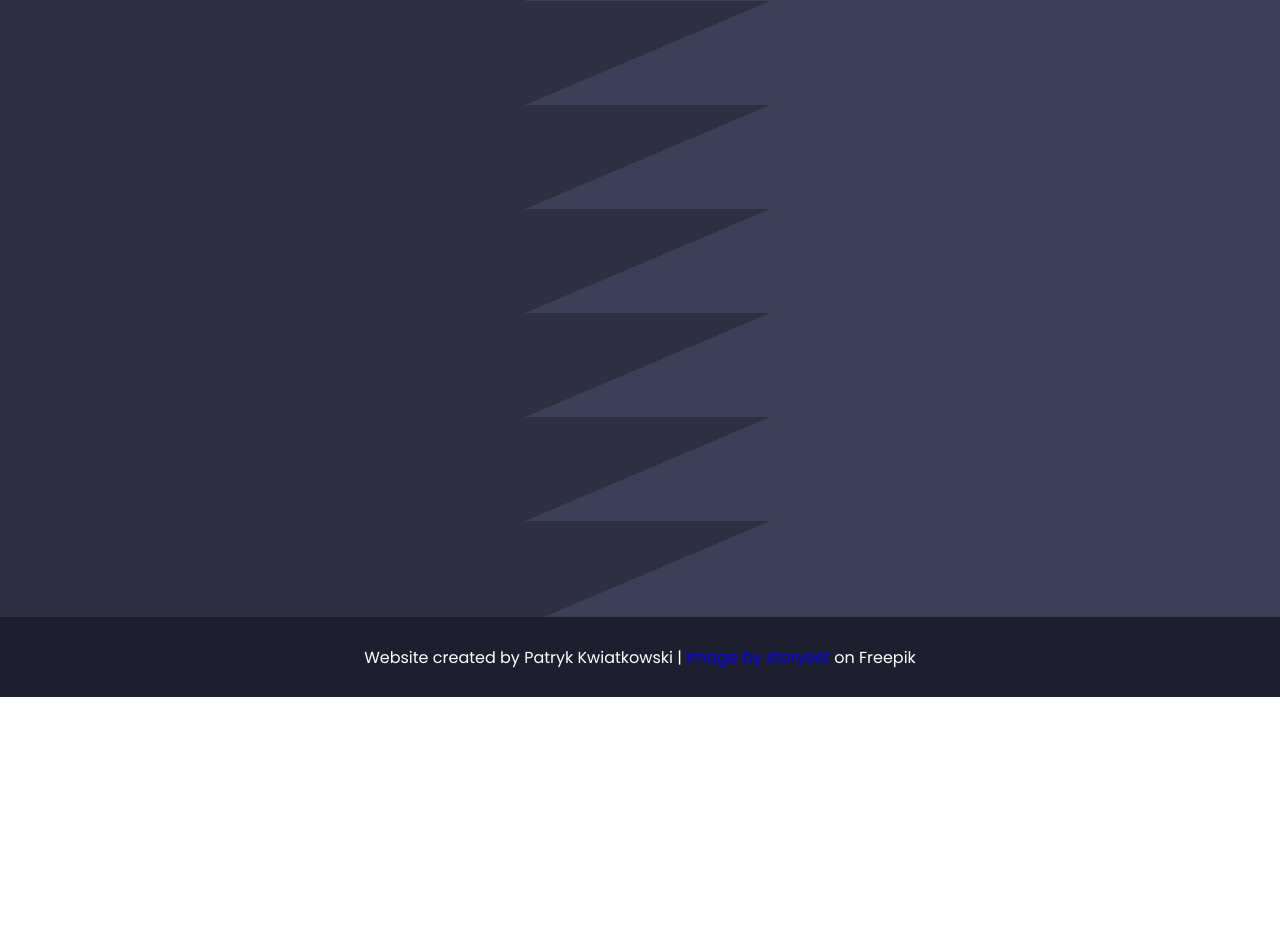
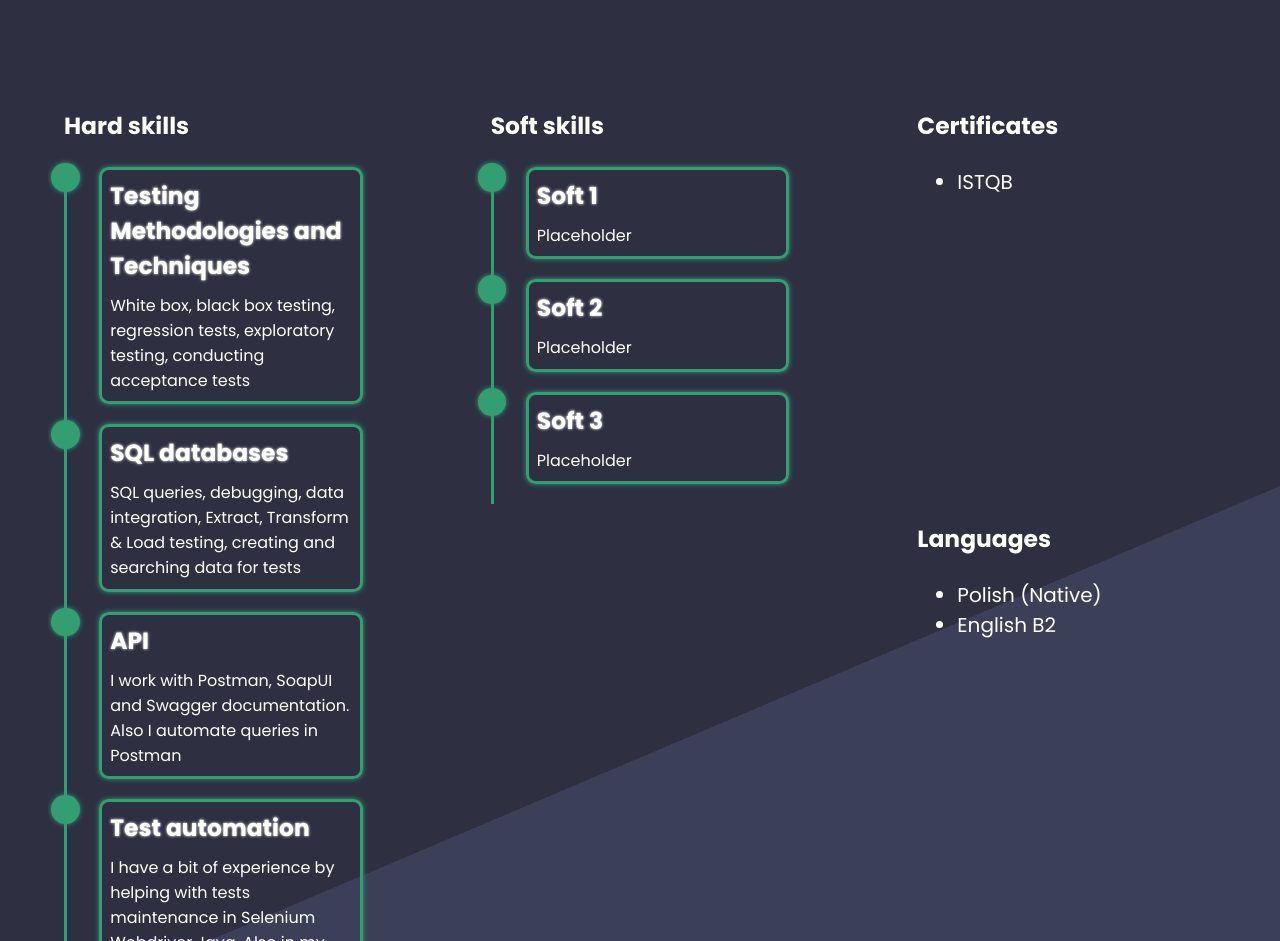
Before and after one commit to BobSn9p/Portfolio, a plain HTML site: page Portfolio final Patryk Kwiatkowski/skills.html in a window 1280 px wide. Shown: the part 103-1044 px from the top of the page. Before the commit the page ends 800 px from the top, so only its background shows below. Drawn offline with nearby package versions, Linux system fonts and the light colour scheme.

Commit message:
Skills page

```diff
--- a/Portfolio final Patryk Kwiatkowski/skills.html
+++ b/Portfolio final Patryk Kwiatkowski/skills.html
@@ -21,17 +21,14 @@
                     <a href="index.html" class="button"><span>About me</span></a>
                     <img src="pictures/bugUP.png" alt="Hover Image" class="bugRight">
                 </div>
-
                 <div class="navElement bug2">
                     <a href="skills.html" class="active button"><span>Skills</span></a>
                     <img src="pictures/bugDOWN.png" alt="Hover Image" class="bugLeft">
                 </div>
-
                 <div class="navElement bug3">
                     <a href="#experience" class="button"><span>Experience</span></a>
                     <img src="pictures/bugUP.png" alt="Hover Image" class="bugLeft">
                 </div>
-
                 <div class="navElement bug4">
                     <a href="#contact" class="button"><span>Contact</span></a>
                     <img src="pictures/bugDOWN.png" alt="Hover Image" class="bugLeft">
@@ -49,15 +46,110 @@
             <a href="index.html">Experience</a>
             <a href="index.html">Contact</a>
         </nav>
-
+        <div class="grid-container">
+            <div class="hard-skills">
+                <h3 class="title">Hard skills</h3>
+                <div class="skills-box">
+                    <div class="skills-content">
+                        <div class="s-content">
+                            <h3>Testing Methodologies and Techniques</h3>
+                            <p>White box, black box testing, regression tests, exploratory testing, conducting acceptance tests</p>
+                        </div>
+                    </div>
+                </div>
+                <div class="skills-box">
+                    <div class="skills-content">
+                        <div class="s-content">
+                            <h3>SQL databases</h3>
+                            <p>SQL queries, debugging, data integration, Extract, Transform & Load testing, creating and searching data for tests</p>
+                        </div>
+                    </div>
+                </div>
+                <div class="skills-box">
+                    <div class="skills-content">
+                        <div class="s-content">
+                            <h3>API</h3>
+                            <p>I work with Postman, SoapUI and Swagger documentation. Also I automate queries in Postman</p>
+                        </div>
+                    </div>
+                </div>
+                <div class="skills-box">
+                    <div class="skills-content">
+                        <div class="s-content">
+                            <h3>Test automation</h3>
+                            <p>I have a bit of experience by helping with tests maintenance in Selenium Webdriver Java. Also in my free time I am learning more about tests automation (Selenium Java and Playwright JS)</p>
+                        </div>
+                    </div>
+                </div>
+                <div class="skills-box">
+                    <div class="skills-content">
+                        <div class="s-content">
+                            <h3>HTML/CSS/JS</h3>
+                            <p> have basic knowledge which allows me to write simple websites and also helps me to distinguish whether the bug occurred on the FE or BE side</p>
+                        </div>
+                    </div>
+                </div>
+            </div>
+            <div class="skills-box">
+                <div class="skills-content">
+                    <div class="s-content">
+                        <h3>Placeholder</h3>
+                        <p>Placeholder v2</p>
+                    </div>
+                </div>
+            </div>
+            <div class="soft-skills">
+                <h3 class="title">Soft skills</h3>
+                <div class="skills-box">
+                    <div class="skills-content">
+                        <div class="s-content">
+                            <h3>Soft 1</h3>
+                            <p>Placeholder</p>
+                        </div>
+                    </div>
+                </div>
+                <div class="skills-box">
+                    <div class="skills-content">
+                        <div class="s-content">
+                            <h3>Soft 2</h3>
+                            <p>Placeholder</p>
+                        </div>
+                    </div>
+                </div>
+                <div class="skills-box">
+                    <div class="skills-content">
+                        <div class="s-content">
+                            <h3>Soft 3</h3>
+                            <p>Placeholder</p>
+                        </div>
+                    </div>
+                </div>
+            </div>
+            <div class="languages">
+                <div class="languages-content">
+                    <h3>Languages</h3>
+                    <ul>
+                        <li>Polish (Native)</li>
+                        <li>English B2</li>
+                    </ul>
+                </div>
+            </div>
+            <div class="certificates">
+                <div class="certificates-content">
+                    <h3>Certificates</h3>
+                    <ul>
+                         <li>ISTQB</li>
+                    </ul>
+                </div>
+            </div>
 
         </div>
+    </div>
 
-    <footer id="footer">
+        <footer>
             <div class="footer-content">
                 <p>Website created by Patryk Kwiatkowski | <a
-                    href="https://www.freepik.com/free-vector/software-code-testing-concept-illustration_21864174.htm#query=software%20testing&position=3&from_view=search&track=ais&uuid=c379d65c-a610-4f71-8eab-22036c1a8913"
-                    target="_blank">Image
+                        href="https://www.freepik.com/free-vector/software-code-testing-concept-illustration_21864174.htm#query=software%20testing&position=3&from_view=search&track=ais&uuid=c379d65c-a610-4f71-8eab-22036c1a8913" target="_blank">Image
                         by storyset</a> on Freepik </p>
             </div>
         </footer>
--- a/Portfolio final Patryk Kwiatkowski/styles.css
+++ b/Portfolio final Patryk Kwiatkowski/styles.css
@@ -17,13 +17,14 @@ body {
   max-width: 80%;
   margin: 0 auto;
   padding: 0 16px;
+  overflow: hidden;
 }
 
 .navbar {
   display: flex;
   justify-content: space-between;
   padding-top: 40px;
-  padding-bottom: 16px;
+  margin-bottom:16px;
 }
 
 .navbar .left {
@@ -541,3 +542,93 @@ h1 {
     justify-content: center;
   }
 }
+
+
+/* SKILLS */
+.grid-container {
+  margin-bottom: 80px;
+  font-size: 20px;
+  display: grid;
+  grid-template-columns: repeat(3, 1fr);
+  grid-template-rows: 1fr 2fr;
+  grid-template-areas:
+  "hs ss c"
+  "hs ss l"
+  ". . .";
+  margin-top: 100px;
+  column-gap:8rem;
+}
+
+
+.hard-skills {
+  grid-area: hs;
+  display: flex;
+  flex-direction: column;
+  justify-content: flex-start;
+}
+
+.soft-skills {
+  grid-area: ss;
+  display: flex;
+  flex-direction: column;
+}
+
+.languages {
+  grid-area: l;
+  display: flex;
+  justify-content: flex-start;
+}
+
+.certificates {
+  grid-area: c;
+  display: flex;
+  justify-content: flex-start;
+}
+/* testowe */
+
+.skills-box {
+  border-left: .2rem solid var(--primary-color);
+}
+.s-content {
+  display: flex;
+  flex-direction: column;
+  margin: 0;
+  bottom:20px;
+}
+.s-content h3, p{
+  margin:0;
+  padding: 5px;
+}
+.s-content h3{
+ text-shadow: 0 0 3px white;
+}
+.s-content p {
+  font-size: 1rem;
+}
+
+.skills-box .skills-content {
+  position: relative;
+  padding-left: 2rem;
+
+}
+
+.skills-content .s-content {
+  position: relative;
+  padding: 0.2rem;
+  border: .2rem solid var(--primary-color);
+  box-shadow: 0px 0px 5px var(--primary-color);
+  border-radius: .6rem;
+  margin-top:20px
+}
+
+.skills-box .skills-content::before {
+  content: '';
+  position:absolute;
+  top: -1.5rem;
+  left: -1rem;
+  width: 1.8rem;
+  height: 1.8rem;
+  background: var(--primary-color);
+  box-shadow: 0px 0px 5px var(--primary-color);
+  border-radius: 50%;
+}
```
Lines whose indentation alone changed are shown as unchanged.
